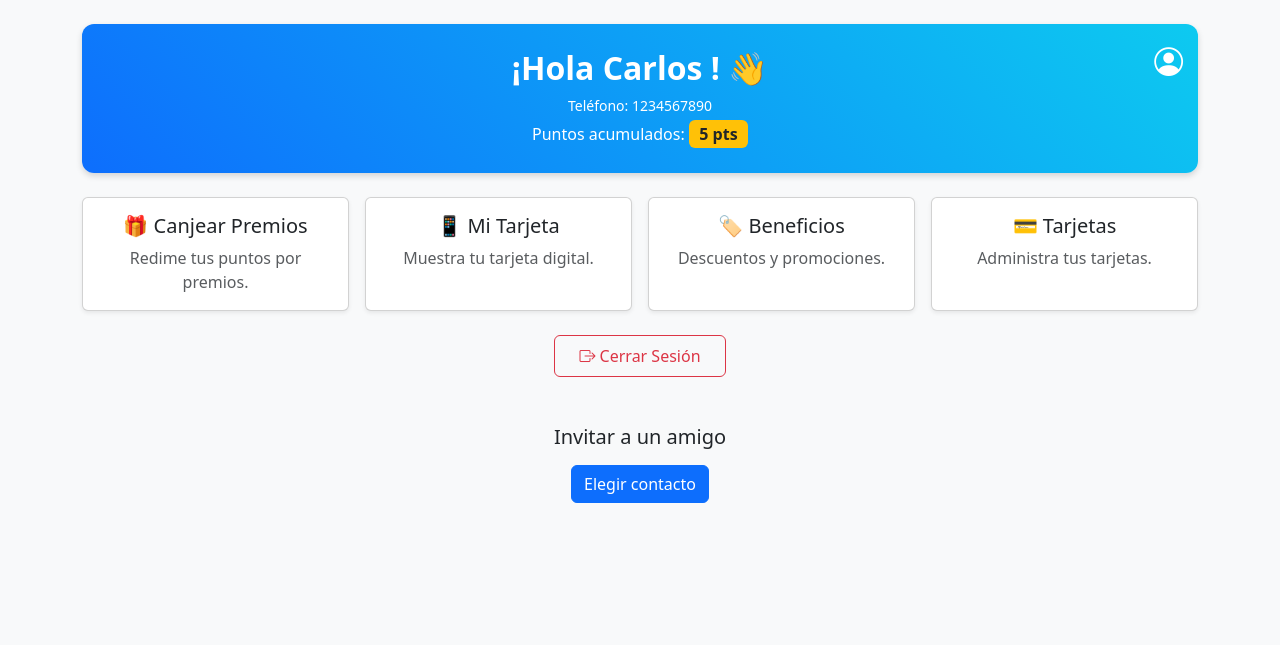
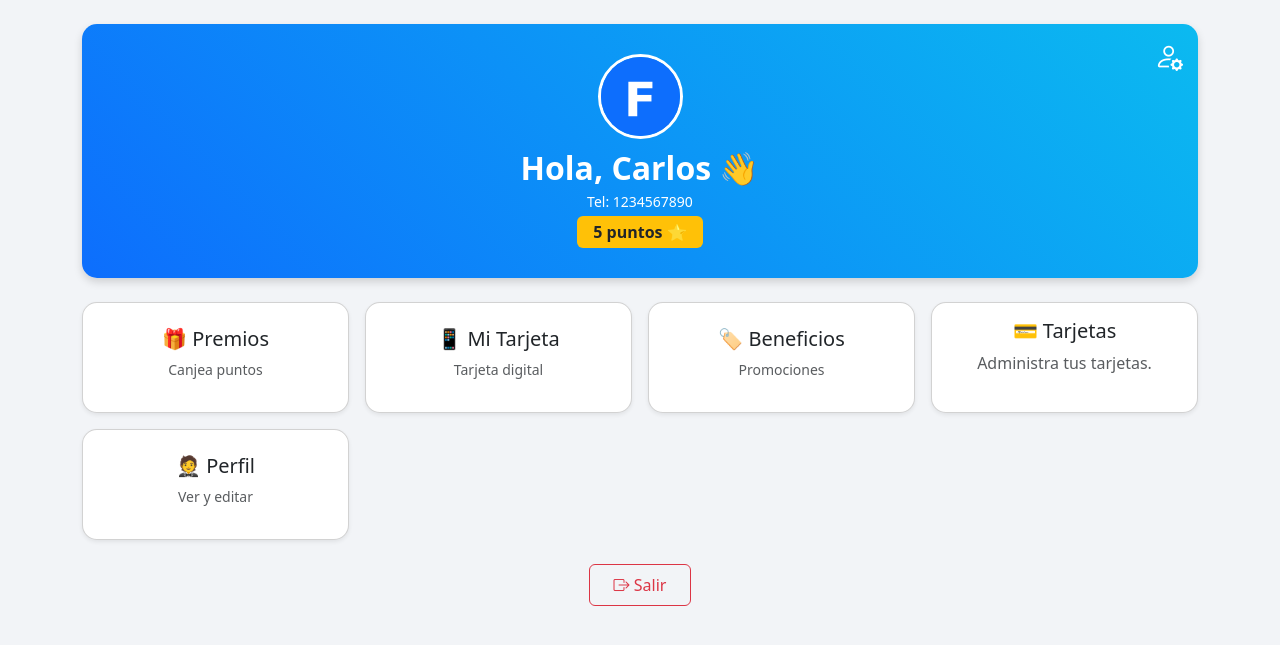
Before and after one commit to albert-chanZ/fidelizacion, a PHP site: page /usuario/panel.php in a window 1280 px wide. Shown: the top 645 px of the page. Run offline with PHP 8.4, Linux system fonts and the light colour scheme; a user stored in the database is signed in; data comes from the database, SQL or seed files in the repository; both versions use the stored data as it was after the commit.

Commit message:
PWA de camada (foto de perfil admin-usuario)

```diff
--- a/usuario/panel.php
+++ b/usuario/panel.php
@@ -5,113 +5,121 @@ if ($_SESSION["tipo"] !== "cliente") {
     exit();
 }
 include '../config/db.php';
+
 $telefono = $_SESSION["telefono"];
 $cliente = $conn->query("SELECT * FROM clientes WHERE telefono='$telefono'")->fetch_assoc();
+
+// Foto de perfil si existe en la BD
+$foto = (!empty($cliente["foto"]))
+    ? "../uploads/" . $cliente["foto"]
+    : "../assets/icons/icon-192x192.png";
 ?>
 <!DOCTYPE html>
 <html lang="es">
 <head>
   <meta charset="UTF-8">
   <title>Panel del Cliente</title>
-  <meta name="viewport" content="width=device-width, initial-scale=1"> <!-- 🔹 Responsividad -->
+  <meta name="viewport" content="width=device-width, initial-scale=1">
+
+  <!-- Bootstrap -->
   <link href="https://cdn.jsdelivr.net/npm/bootstrap@5.3.0/dist/css/bootstrap.min.css" rel="stylesheet">
   <link href="https://cdn.jsdelivr.net/npm/bootstrap-icons@1.10.5/font/bootstrap-icons.css" rel="stylesheet">
+
+  <!-- PWA -->
   <link rel="manifest" href="../manifest.json">
   <meta name="theme-color" content="#0d6efd">
-  <link rel="icon" type="image/png" sizes="192x192" href="../assets/icons/icon-192x192.png">
   <link rel="apple-touch-icon" href="../assets/icons/icon-192x192.png">
+
   <style>
     body {
-      background-color: #f8f9fa;
+      background-color: #f2f4f7;
     }
     .card-opcion {
-      transition: transform 0.2s;
+      border-radius: 15px;
+      transition: transform .2s;
     }
     .card-opcion:hover {
       transform: scale(1.03);
     }
     .bg-header {
-      background: linear-gradient(45deg, #0d6efd, #0dcaf0);
-      color: white;
-      border-radius: 12px;
-      padding: 25px;
+      background: linear-gradient(45deg, #0d6efd, #0bbaf0);
+      color:white;
+      border-radius: 15px;
+      padding: 30px 20px;
+      box-shadow: 0px 4px 8px rgba(0,0,0,.15);
+      text-align: center;
       position: relative;
-      box-shadow: 0 3px 6px rgba(0,0,0,0.15);
+    }
+    .profile-img {
+      width: 85px;
+      height: 85px;
+      border-radius: 50%;
+      border: 3px solid #fff;
+      object-fit: cover;
+      margin-bottom: 10px;
     }
     .user-menu {
-      position: absolute;
-      top: 15px;
-      right: 15px;
-      font-size: 1.8rem;
-      color: white;
-      cursor: pointer;
-      transition: 0.3s;
+      position:absolute;
+      top:10px;
+      right:15px;
+      font-size:1.8rem;
+      cursor:pointer;
+      transition:.3s;
     }
-    .user-menu:hover {
-      color: #ffc107;
-    }
+    .user-menu:hover { color:#ffc107; }
 
-    /* 🔹 Mejoras móviles */
-    @media (max-width: 768px) {
-      .bg-header h2 {
-        font-size: 1.5rem;
-      }
-      .card-opcion {
-        margin-bottom: 1rem;
-      }
-      .card-body h5 {
-        font-size: 1rem;
-      }
-      .card-body p {
-        font-size: 0.9rem;
-      }
+    /* RESPONSIVE */
+    @media(max-width:768px){
+      .bg-header h2 { font-size:1.4rem; }
+      .card-body h5 { font-size:1rem; }
+      .card-body p { font-size:.9rem; }
     }
   </style>
 </head>
 <body>
+
 <div class="container py-4">
 
-  <!-- Encabezado -->
-  <div class="bg-header text-center mb-4">
-    <i class="bi bi-person-circle user-menu" data-bs-toggle="modal" data-bs-target="#perfilModal"></i>
-    <h2 class="fw-bold mb-2">¡Hola <?php echo htmlspecialchars($cliente['nombre']); ?>! 👋</h2>
-    <p class="mb-1 small">Teléfono: <?php echo htmlspecialchars($cliente['telefono']); ?></p>
-    <p class="mb-0">Puntos acumulados:
-      <span class="badge bg-warning text-dark fs-6"><?php echo $cliente['puntos']; ?> pts</span>
-    </p>
+  <!-- ENCABEZADO -->
+  <div class="bg-header mb-4">
+    <i class="bi bi-person-gear user-menu" data-bs-toggle="modal" data-bs-target="#perfilModal"></i>
+
+    <img src="<?= $foto ?>" class="profile-img" alt="Usuario">
+
+    <h2 class="fw-bold mb-1">Hola, <?= htmlspecialchars($cliente['nombre']) ?> 👋</h2>
+    <p class="mb-1 small">Tel: <?= htmlspecialchars($cliente['telefono']) ?></p>
+
+    <span class="badge bg-warning text-dark fs-6 px-3 py-2">
+      <?= $cliente['puntos'] ?> puntos ⭐
+    </span>
   </div>
 
-  <!-- Opciones -->
+  <!-- OPCIONES -->
   <div class="row g-3 text-center">
+
     <div class="col-6 col-md-3">
       <a href="canje_premios.php" class="text-decoration-none">
-        <div class="card card-opcion shadow-sm h-100">
-          <div class="card-body">
-            <h5 class="card-title">🎁 Canjear Premios</h5>
-            <p class="card-text text-muted">Redime tus puntos por premios.</p>
-          </div>
+        <div class="card card-opcion p-3 shadow-sm">
+          <h5 class="mt-2">🎁 Premios</h5>
+          <p class="text-muted small">Canjea puntos</p>
         </div>
       </a>
     </div>
 
     <div class="col-6 col-md-3">
       <a href="tarjeta.php" class="text-decoration-none">
-        <div class="card card-opcion shadow-sm h-100">
-          <div class="card-body">
-            <h5 class="card-title">📱 Mi Tarjeta</h5>
-            <p class="card-text text-muted">Muestra tu tarjeta digital.</p>
-          </div>
+        <div class="card card-opcion p-3 shadow-sm">
+          <h5 class="mt-2">📱 Mi Tarjeta</h5>
+          <p class="text-muted small">Tarjeta digital</p>
         </div>
       </a>
     </div>
 
     <div class="col-6 col-md-3">
       <a href="beneficios.php" class="text-decoration-none">
-        <div class="card card-opcion shadow-sm h-100">
-          <div class="card-body">
-            <h5 class="card-title">🏷️ Beneficios</h5>
-            <p class="card-text text-muted">Descuentos y promociones.</p>
-          </div>
+        <div class="card card-opcion p-3 shadow-sm">
+          <h5 class="mt-2">🏷️ Beneficios</h5>
+          <p class="text-muted small">Promociones</p>
         </div>
       </a>
     </div>
@@ -126,63 +134,87 @@ $cliente = $conn->query("SELECT * FROM clientes WHERE telefono='$telefono'")->fe
         </div>
       </a>
     </div>
+
+    <div class="col-6 col-md-3">
+      <a href="perfil.php" class="text-decoration-none">
+        <div class="card card-opcion p-3 shadow-sm">
+          <h5 class="mt-2">🤵 Perfil</h5>
+          <p class="text-muted small">Ver y editar</p>
+        </div>
+      </a>
+    </div>
+
   </div>
 
-  <!-- Botón de Cerrar sesión -->
+  <!-- BOTÓN LOGOUT -->
   <div class="text-center mt-4">
     <a href="../logout.php" class="btn btn-outline-danger px-4 py-2">
-      <i class="bi bi-box-arrow-right"></i> Cerrar Sesión
+      <i class="bi bi-box-arrow-right"></i> Salir
     </a>
   </div>
+
 </div>
 
-<!-- Modal de Perfil de Usuario -->
-<div class="modal fade" id="perfilModal" tabindex="-1" aria-labelledby="perfilModalLabel" aria-hidden="true">
+<!-- ============================
+     MODAL DE PERFIL (ACTUALIZADO)
+     ============================ -->
+<div class="modal fade" id="perfilModal" tabindex="-1">
   <div class="modal-dialog modal-dialog-centered">
     <div class="modal-content">
+
       <div class="modal-header bg-primary text-white">
-        <h5 class="modal-title" id="perfilModalLabel"><i class="bi bi-person-circle"></i> Perfil</h5>
-        <button type="button" class="btn-close btn-close-white" data-bs-dismiss="modal"></button>
+        <h5 class="modal-title">
+          <i class="bi bi-person-circle"></i> Mi Perfil
+        </h5>
+        <button class="btn-close btn-close-white" data-bs-dismiss="modal"></button>
       </div>
+
       <div class="modal-body text-center">
-        <img src="../assets/icons/icon-192x192.png" alt="Usuario" class="rounded-circle mb-3" width="90">
-        <h5><?php echo htmlspecialchars($cliente['nombre']); ?></h5>
-        <p class="text-muted mb-1"><?php echo htmlspecialchars($cliente['telefono']); ?></p>
-        <p><span class="badge bg-warning text-dark"><?php echo $cliente['puntos']; ?> puntos</span></p>
+
+        <img src="<?= $foto ?>" class="rounded-circle mb-3" width="100" height="100">
+
+        <h5><?= htmlspecialchars($cliente['nombre']) ?></h5>
+        <p class="text-muted mb-1"><?= htmlspecialchars($cliente['telefono']) ?></p>
+
+        <span class="badge bg-warning text-dark mb-3"><?= $cliente['puntos'] ?> puntos</span>
+
         <hr>
+
         <div class="d-grid gap-2">
-          <a href="historial.php" class="btn btn-outline-secondary"><i class="bi bi-clock-history"></i> Historial</a>
-          <a href="canje_premios.php" class="btn btn-outline-primary"><i class="bi bi-gift"></i> Canjear</a>
-          <a href="tarjetas_debito.php" class="btn btn-outline-success"><i class="bi bi-credit-card-2-front"></i> Tarjetas</a>
-          <a href="../logout.php" class="btn btn-danger"><i class="bi bi-box-arrow-right"></i> Salir</a>
+          <a href="historial.php" class="btn btn-outline-secondary">
+            <i class="bi bi-clock-history"></i> Historial
+          </a>
+          <a href="canje_premios.php" class="btn btn-outline-primary">
+            <i class="bi bi-gift"></i> Canjear Premios
+          </a>
+          <a href="perfil.php" class="btn btn-outline-success">
+            <i class="bi bi-person"></i> Editar Perfil
+          </a>
+          <a href="../logout.php" class="btn btn-danger">
+            <i class="bi bi-box-arrow-right"></i> Cerrar Sesión
+          </a>
         </div>
+
       </div>
+
     </div>
   </div>
 </div>
 
-<!-- 🔹 Sección de invitar contacto -->
-<div class="container text-center my-4">
-  <h5>Invitar a un amigo</h5>
-  <button class="btn btn-primary mt-2" onclick="seleccionarContacto()">Elegir contacto</button>
-  <div id="resultadoContacto" class="mt-3"></div>
-</div>
-
-<!-- Scripts -->
+<!-- SCRIPTS -->
 <script src="/fidelizacion/assets/js/contactos.js"></script>
 <script src="/fidelizacion/assets/js/notificaciones.js"></script>
+<script src="https://cdn.jsdelivr.net/npm/bootstrap@5.3.0/dist/js/bootstrap.bundle.min.js"></script>
+
 <script>
 document.addEventListener("DOMContentLoaded", () => {
   showNotification();
 });
 
 if ("serviceWorker" in navigator) {
-  navigator.serviceWorker.register("../sw.js")
-    .then(reg => console.log("✅ Service Worker registrado:", reg.scope))
-    .catch(err => console.error("❌ Error al registrar SW:", err));
+  navigator.serviceWorker.register("../sw.js");
 }
 </script>
 
-<script src="https://cdn.jsdelivr.net/npm/bootstrap@5.3.0/dist/js/bootstrap.bundle.min.js"></script>
 </body>
 </html>
```
Also changed, not shown: admin/configuracion.php (+60 -11 lines), sql/fidelizacion.sql (added, +264 -0 lines), usuario/actualizar_perfil.php (added, +70 -0 lines), usuario/perfil.php (+95 -19 lines), uploads/1763764552_IMG_1923.jpeg (added), uploads/1763764822_IMG_1996.jpeg (added), uploads/admin.jpg (added).
